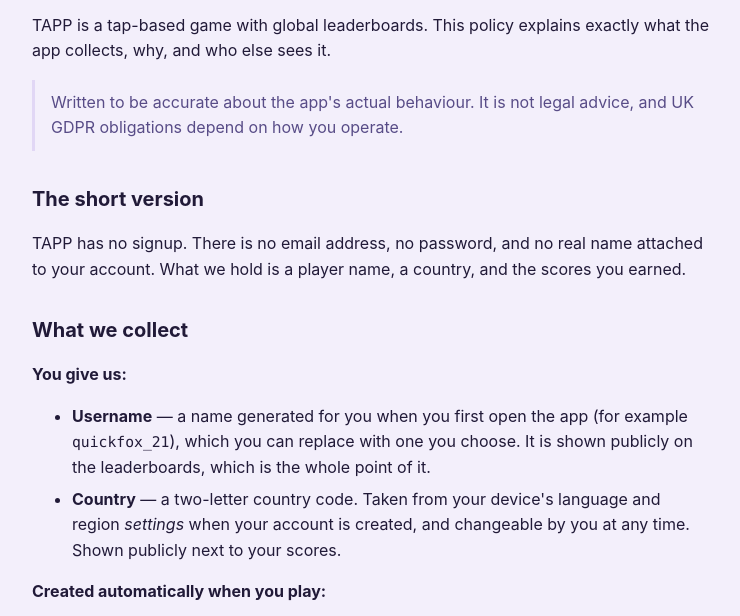
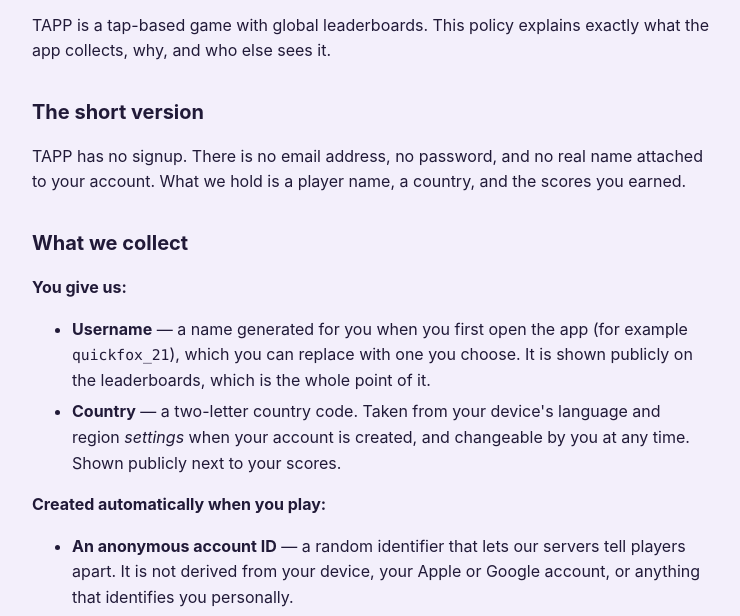
Before and after one commit to preischel/tapp-privacy, a plain HTML site: page index.html in a window 1280 px wide. Shown: the part 113-729 px from the top of the page, without its empty margins (268-1008 px from the left). Drawn offline with Linux system fonts and the light colour scheme.

Commit message:
Remove drafting note

```diff
--- a/index.html
+++ b/index.html
@@ -27,7 +27,6 @@
 <h1>TAPP Privacy Policy</h1>
 <p><strong>Last updated: 4 September 2026</strong></p>
 <p>TAPP is a tap-based game with global leaderboards. This policy explains exactly what the app collects, why, and who else sees it.</p>
-<blockquote>Written to be accurate about the app's actual behaviour. It is not legal advice, and UK GDPR obligations depend on how you operate.</blockquote>
 <h2>The short version</h2>
 <p>TAPP has no signup. There is no email address, no password, and no real name attached to your account. What we hold is a player name, a country, and the scores you earned.</p>
 <h2>What we collect</h2>
```
